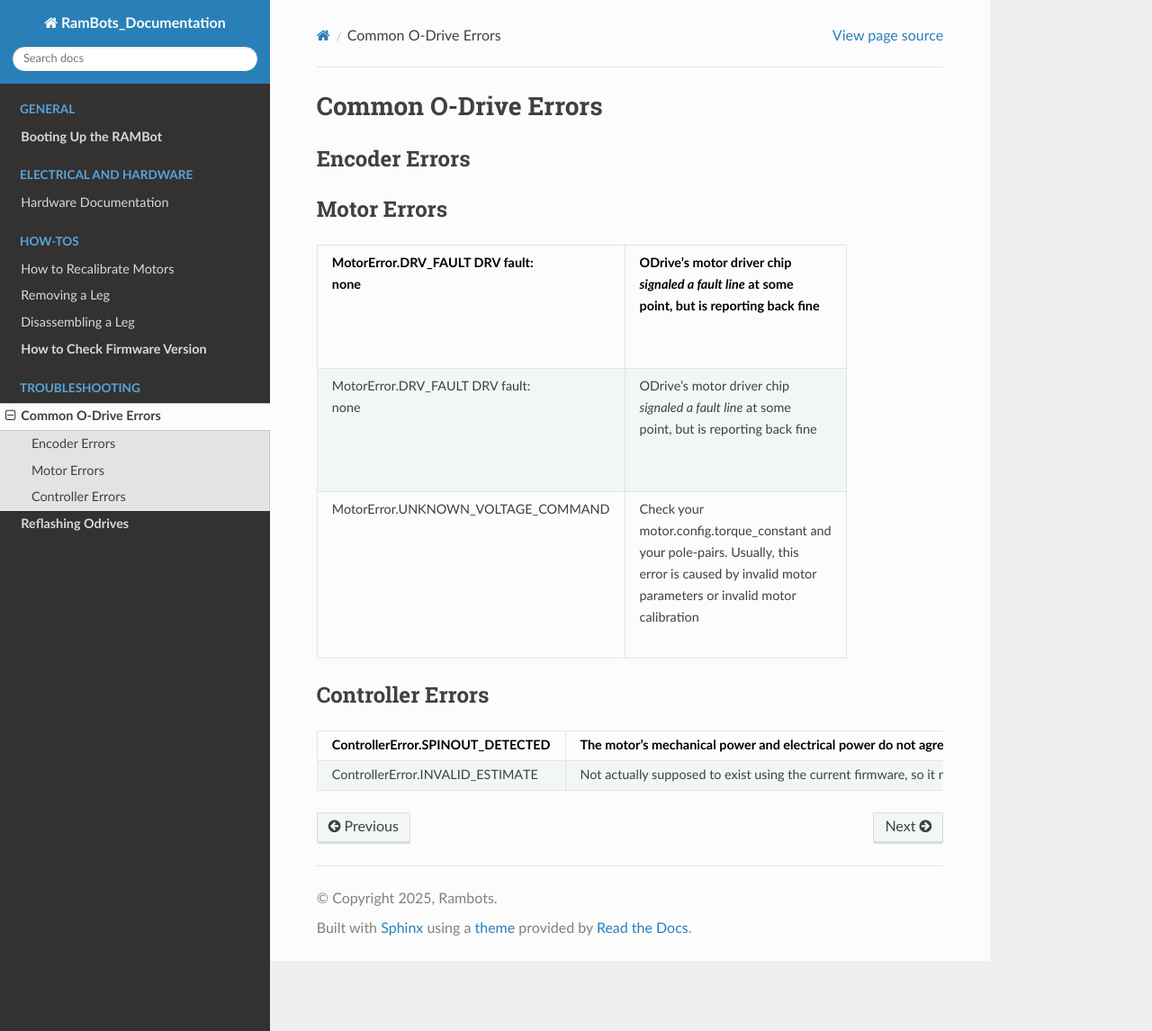
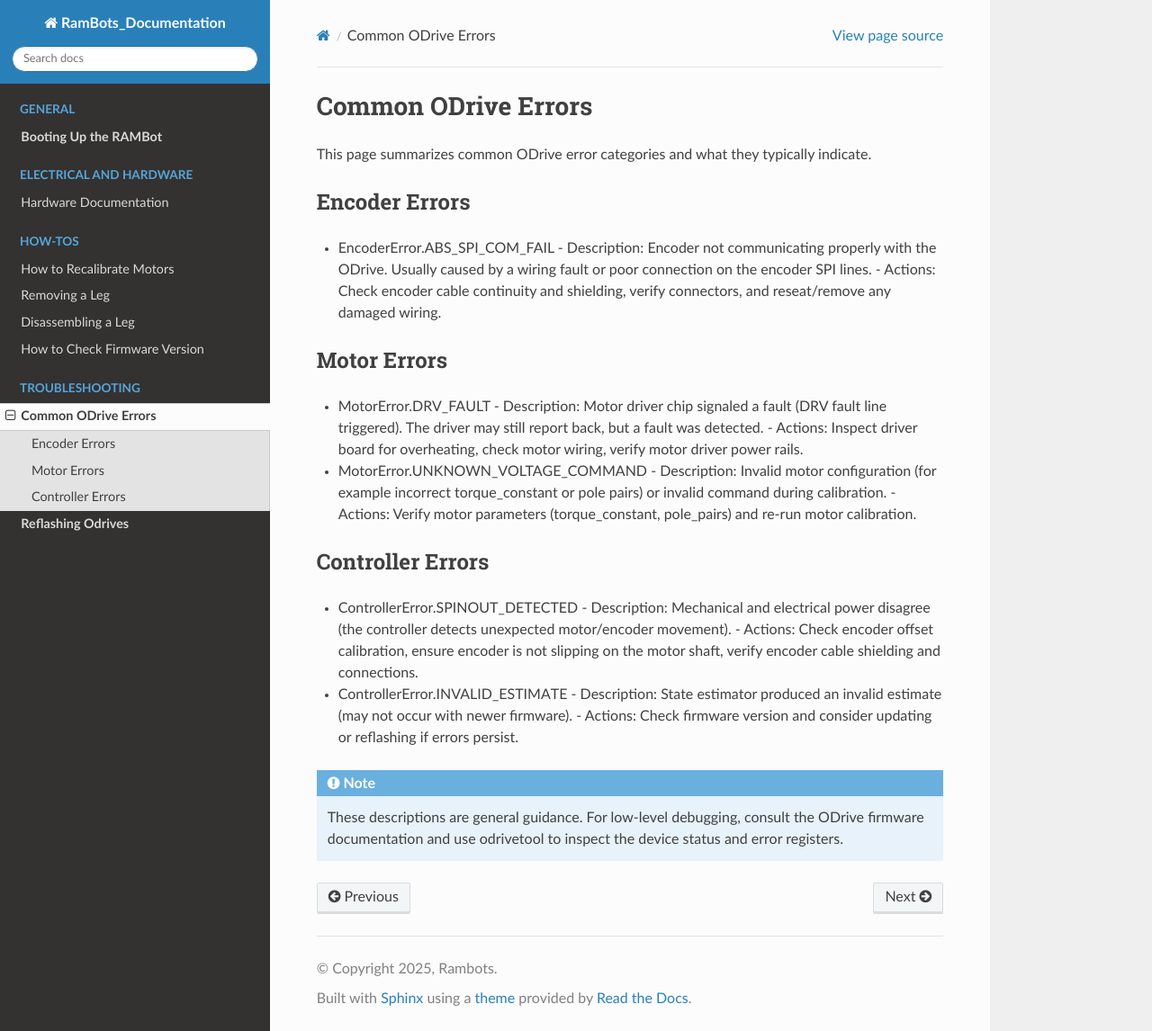
Before and after one commit to RAMBotsCSU/RamBots-Documentation, a Sphinx documentation site: the page built from source/error_codes.rst, in a window 1280 px wide and 1146 px high. Shown: the whole window at 90% size. Built offline with Sphinx 7.4.7 and the Read the Docs theme 3.1.0, drawn with Linux system fonts in a browser that asks for light colours.

Commit message:
formatting for readthedocs

```diff
--- a/source/error_codes.rst
+++ b/source/error_codes.rst
@@ -1,53 +1,33 @@
-Common O-Drive Errors
-=====================
+Common ODrive Errors
+====================
+
+This page summarizes common ODrive error categories and what they typically indicate.
 
 Encoder Errors
 --------------
-
-+-----------------------------------+-----------------------------------+
-| EncoderError.ABS_SPI_COM_FAIL     | Encoder not communicating         |
-|                                   | properly with the o-drive, most   |
-|                                   | likely a fault in the wire        |
-|                                   | connections.                      |
-+===================================+===================================+
+- EncoderError.ABS_SPI_COM_FAIL
+  - Description: Encoder not communicating properly with the ODrive. Usually caused by a wiring fault or poor connection on the encoder SPI lines.
+  - Actions: Check encoder cable continuity and shielding, verify connectors, and reseat/remove any damaged wiring.
 
 Motor Errors
 ------------
+- MotorError.DRV_FAULT
+  - Description: Motor driver chip signaled a fault (DRV fault line triggered). The driver may still report back, but a fault was detected.
+  - Actions: Inspect driver board for overheating, check motor wiring, verify motor driver power rails.
 
-+-------------------------------------+------------------------------------+
-|| MotorError.DRV_FAULT DRV fault:    || ODrive's motor driver chip        |
-|| none                               || *signaled a fault line* at some   |
-||                                    || point, but is reporting back fine |
-||                                    ||                                   |
-+=====================================+====================================+
-|| MotorError.DRV_FAULT DRV fault:    || ODrive's motor driver chip        |
-|| none                               || *signaled a fault line* at some   |
-||                                    || point, but is reporting back fine |
-||                                    ||                                   |
-+-------------------------------------+------------------------------------+
-|| MotorError.UNKNOWN_VOLTAGE_COMMAND || Check your                        |
-||                                    || motor.config.torque_constant and  |
-||                                    || your pole-pairs. Usually, this    |
-||                                    || error is caused by invalid motor  |
-||                                    || parameters or invalid motor       |
-||                                    || calibration                       |
-+-------------------------------------+------------------------------------+
+- MotorError.UNKNOWN_VOLTAGE_COMMAND
+  - Description: Invalid motor configuration (for example incorrect torque_constant or pole pairs) or invalid command during calibration.
+  - Actions: Verify motor parameters (torque_constant, pole_pairs) and re-run motor calibration.
 
 Controller Errors
 -----------------
+- ControllerError.SPINOUT_DETECTED
+  - Description: Mechanical and electrical power disagree (the controller detects unexpected motor/encoder movement).
+  - Actions: Check encoder offset calibration, ensure encoder is not slipping on the motor shaft, verify encoder cable shielding and connections.
 
-+-----------------------------------+-----------------------------------+
-| ControllerError.SPINOUT_DETECTED  | The motor's mechanical power and  |
-|                                   | electrical power do not agree.    |
-|                                   | Check your encoder offset         |
-|                                   | calibration Check that your       |
-|                                   | encoder is not slipping on the    |
-|                                   | motor. Check your cable shielding |
-|                                   | on the encoder wire               |
-+===================================+===================================+
-| ControllerError.INVALID_ESTIMATE  | Not actually supposed to exist    |
-|                                   | using the current firmware, so it |
-|                                   | might be time to check your       |
-|                                   | firmware version and possibly     |
-|                                   | reflash                           |
-+-----------------------------------+-----------------------------------+
+- ControllerError.INVALID_ESTIMATE
+  - Description: State estimator produced an invalid estimate (may not occur with newer firmware).
+  - Actions: Check firmware version and consider updating or reflashing if errors persist.
+
+.. note::
+   These descriptions are general guidance. For low-level debugging, consult the ODrive firmware documentation and use odrivetool to inspect the device status and error registers.
```
Also changed, not shown: source/bootup.rst (+27 -7 lines), source/check_firmware.rst (+18 -11 lines).
